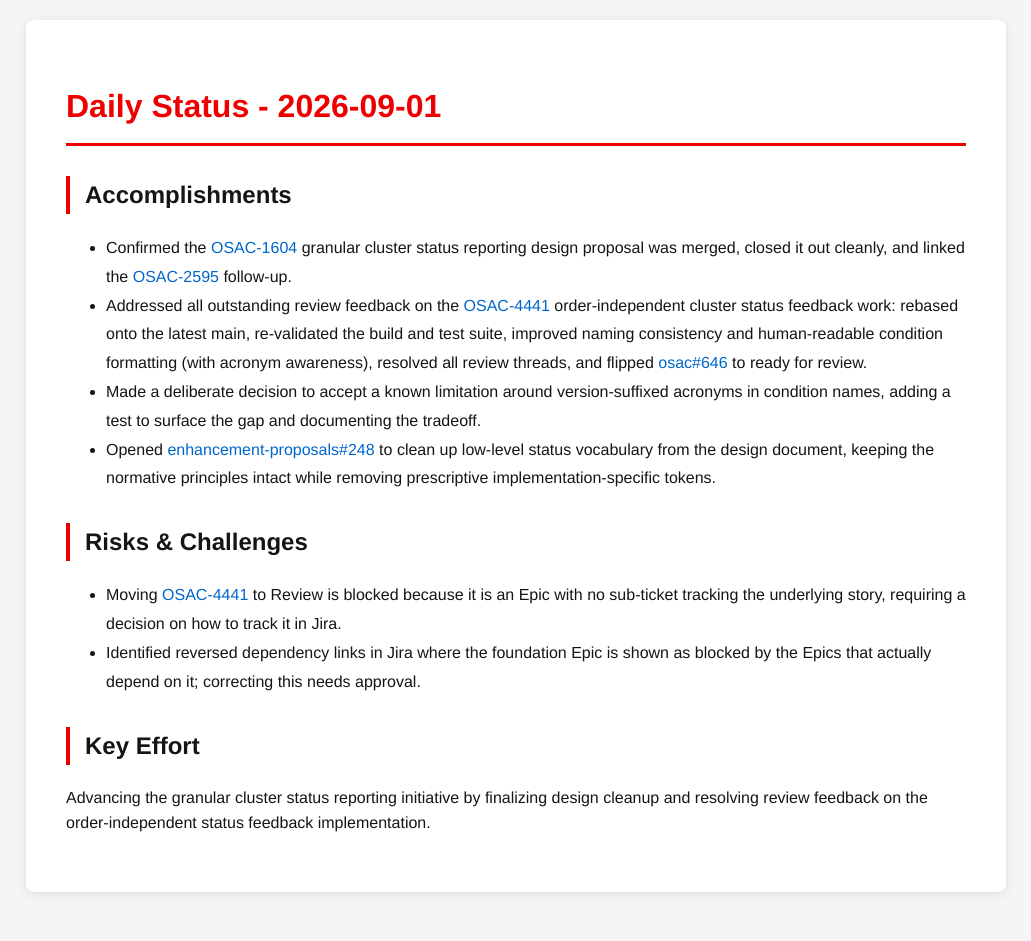
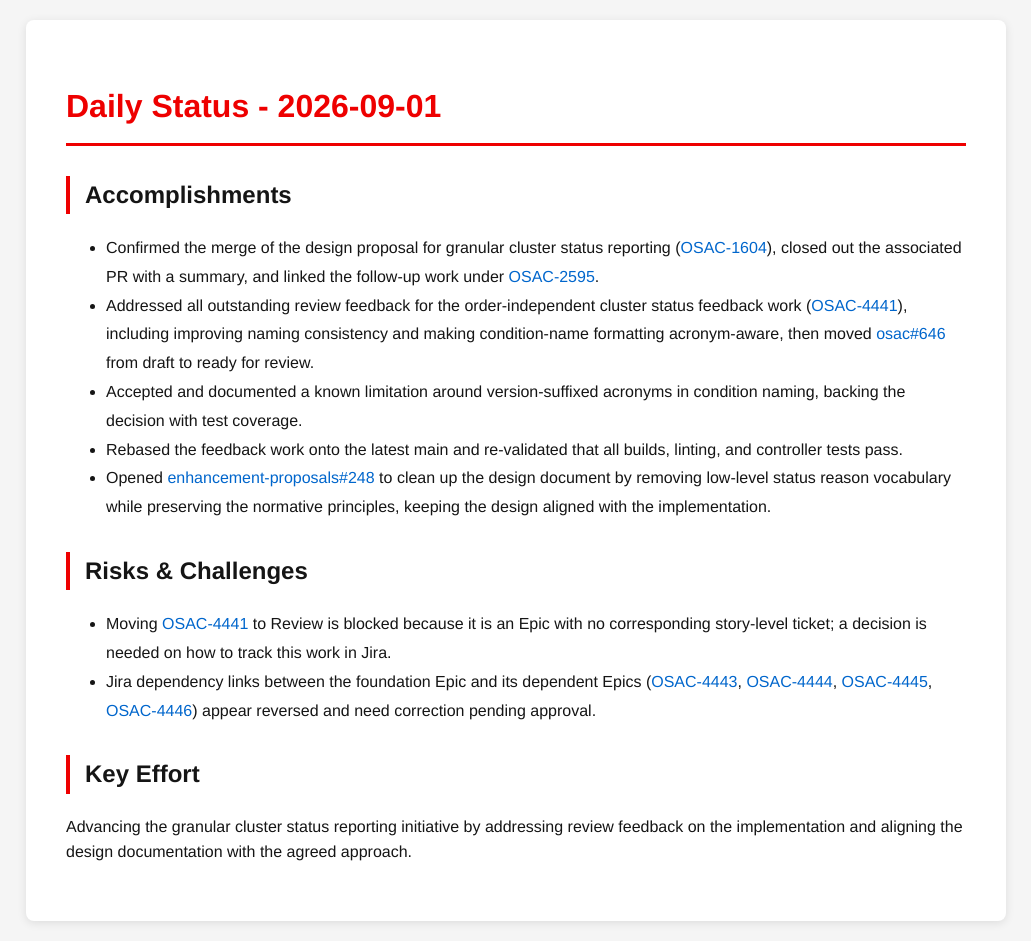
Before and after one commit to tzvatot/daily-status, a Jekyll site: the page built from 2026-09-01.md, in a window 1280 px wide. Shown: the whole page, without its empty margins (124-1155 px from the left). Built offline with Jekyll 4.4.1, drawn with Linux system fonts in a browser that asks for light colours; before the commit the page ends 912 px from its top, so only the background shows below that.

Commit message:
Daily status update - 2026-09-01

```diff
--- a/2026-09-01.md
+++ b/2026-09-01.md
@@ -7,14 +7,15 @@ date: 2026-09-01
 # Daily Status - 2026-09-01
 
 ## Accomplishments
-- Confirmed the [OSAC-1604](https://redhat.atlassian.net/browse/OSAC-1604) granular cluster status reporting design proposal was merged, closed it out cleanly, and linked the [OSAC-2595](https://redhat.atlassian.net/browse/OSAC-2595) follow-up.
-- Addressed all outstanding review feedback on the [OSAC-4441](https://redhat.atlassian.net/browse/OSAC-4441) order-independent cluster status feedback work: rebased onto the latest main, re-validated the build and test suite, improved naming consistency and human-readable condition formatting (with acronym awareness), resolved all review threads, and flipped [osac#646](https://github.com/osac-project/osac/pull/646) to ready for review.
-- Made a deliberate decision to accept a known limitation around version-suffixed acronyms in condition names, adding a test to surface the gap and documenting the tradeoff.
-- Opened [enhancement-proposals#248](https://github.com/osac-project/enhancement-proposals/pull/248) to clean up low-level status vocabulary from the design document, keeping the normative principles intact while removing prescriptive implementation-specific tokens.
+- Confirmed the merge of the design proposal for granular cluster status reporting ([OSAC-1604](https://redhat.atlassian.net/browse/OSAC-1604)), closed out the associated PR with a summary, and linked the follow-up work under [OSAC-2595](https://redhat.atlassian.net/browse/OSAC-2595).
+- Addressed all outstanding review feedback for the order-independent cluster status feedback work ([OSAC-4441](https://redhat.atlassian.net/browse/OSAC-4441)), including improving naming consistency and making condition-name formatting acronym-aware, then moved [osac#646](https://github.com/osac-project/osac/pull/646) from draft to ready for review.
+- Accepted and documented a known limitation around version-suffixed acronyms in condition naming, backing the decision with test coverage.
+- Rebased the feedback work onto the latest main and re-validated that all builds, linting, and controller tests pass.
+- Opened [enhancement-proposals#248](https://github.com/osac-project/enhancement-proposals/pull/248) to clean up the design document by removing low-level status reason vocabulary while preserving the normative principles, keeping the design aligned with the implementation.
 
 ## Risks & Challenges
-- Moving [OSAC-4441](https://redhat.atlassian.net/browse/OSAC-4441) to Review is blocked because it is an Epic with no sub-ticket tracking the underlying story, requiring a decision on how to track it in Jira.
-- Identified reversed dependency links in Jira where the foundation Epic is shown as blocked by the Epics that actually depend on it; correcting this needs approval.
+- Moving [OSAC-4441](https://redhat.atlassian.net/browse/OSAC-4441) to Review is blocked because it is an Epic with no corresponding story-level ticket; a decision is needed on how to track this work in Jira.
+- Jira dependency links between the foundation Epic and its dependent Epics ([OSAC-4443](https://redhat.atlassian.net/browse/OSAC-4443), [OSAC-4444](https://redhat.atlassian.net/browse/OSAC-4444), [OSAC-4445](https://redhat.atlassian.net/browse/OSAC-4445), [OSAC-4446](https://redhat.atlassian.net/browse/OSAC-4446)) appear reversed and need correction pending approval.
 
 ## Key Effort
-Advancing the granular cluster status reporting initiative by finalizing design cleanup and resolving review feedback on the order-independent status feedback implementation.
+Advancing the granular cluster status reporting initiative by addressing review feedback on the implementation and aligning the design documentation with the agreed approach.
```
